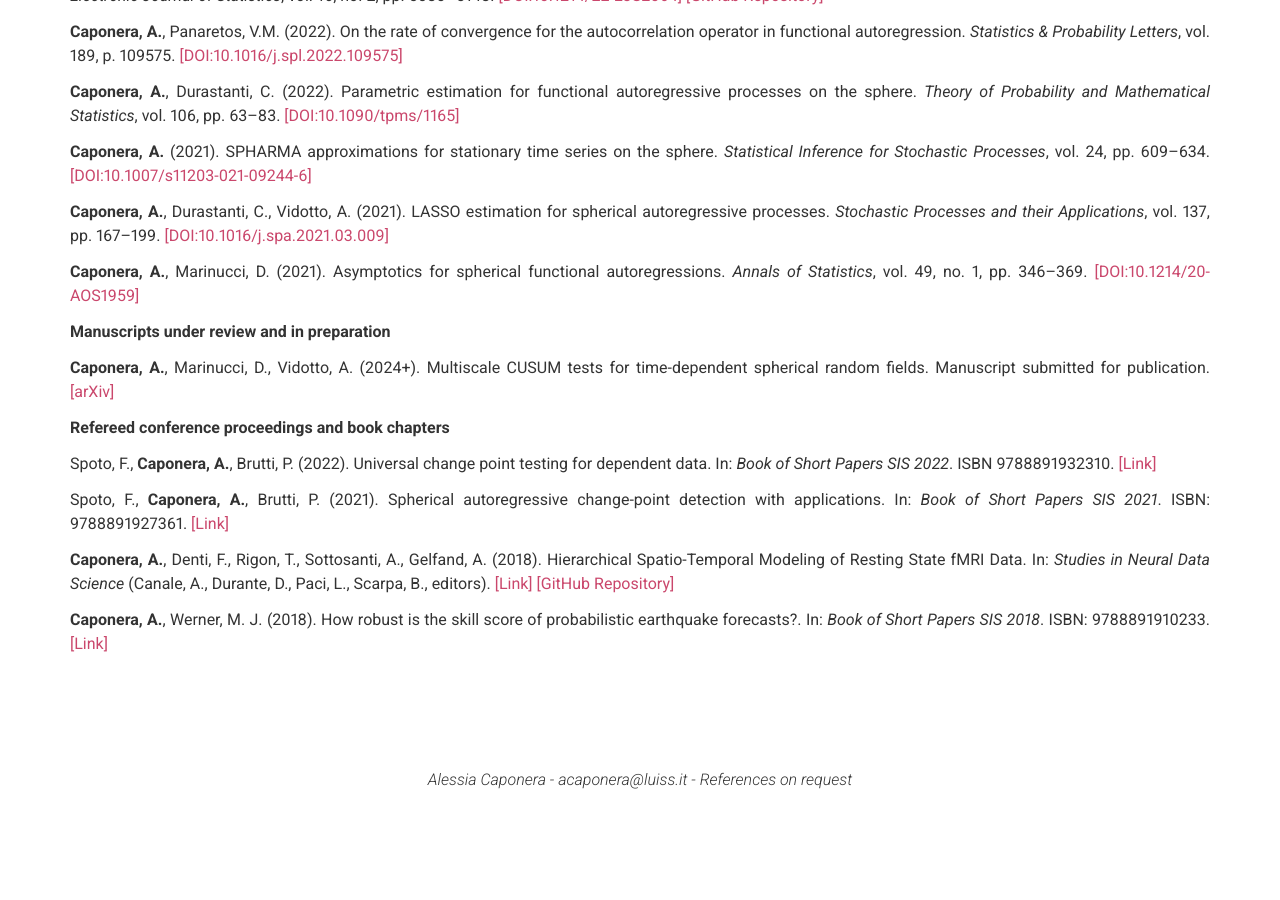
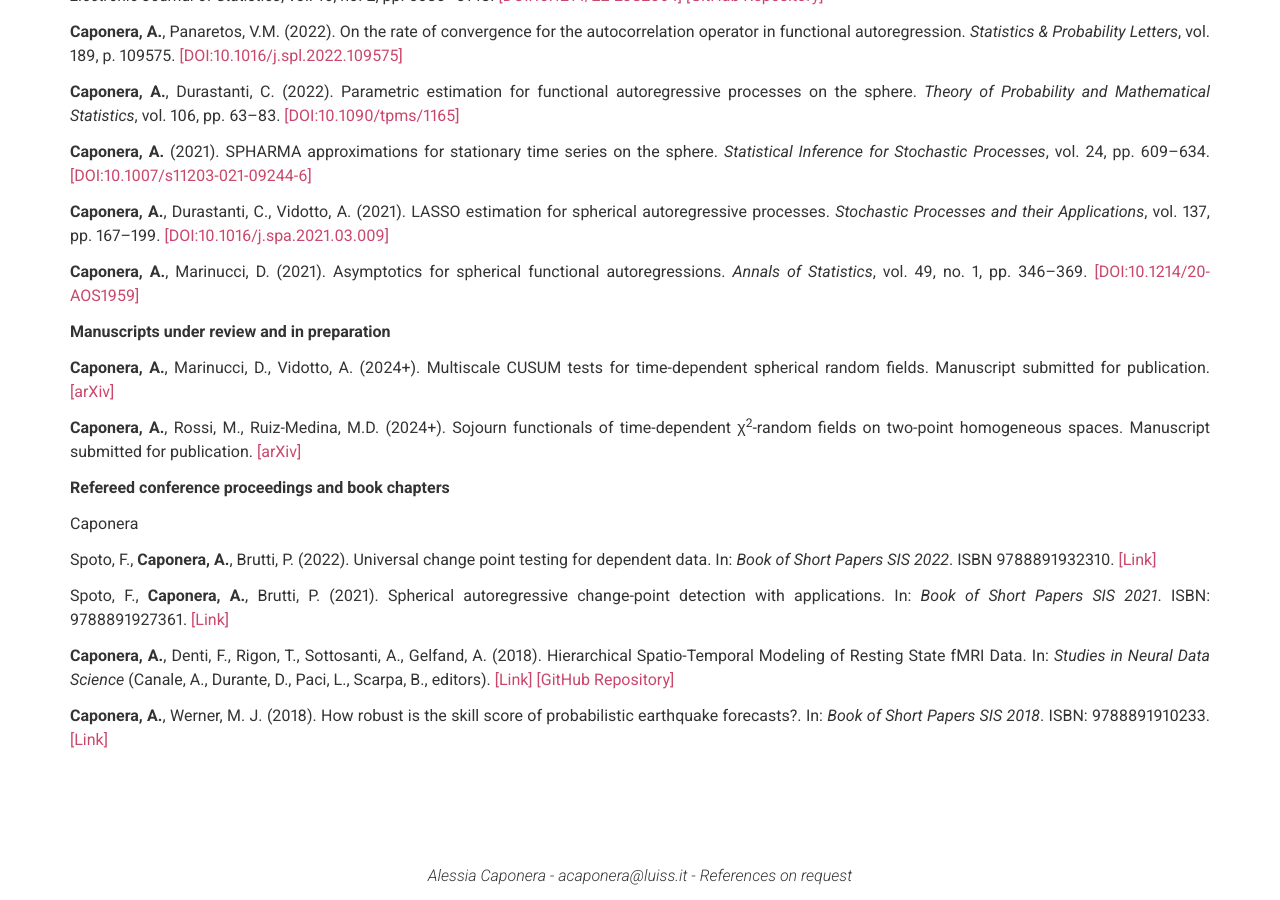
Before and after one commit to alessiacaponera/alessiacaponera.github.io, a Jekyll site: the page built from index.md, in a window 1280 px wide and 900 px high, scrolled down 3002 px. Built offline with Jekyll 4.4.1, drawn with Linux system fonts in a browser that asks for light colours; before the commit the page ends 3806 px from its top, so only the background shows below that.

Commit message:
Update _config.yml

```diff
--- a/_config.yml
+++ b/_config.yml
@@ -65,7 +65,11 @@ more_content: |
 
     **Caponera, A.**, Marinucci, D., Vidotto, A. (2024+). Multiscale CUSUM tests for time-dependent spherical random fields. Manuscript submitted for publication. [[arXiv]](https://arxiv.org/pdf/2305.01392.pdf)
 
+    **Caponera, A.**, Rossi, M., Ruiz-Medina, M.D. (2024+). Sojourn functionals of time-dependent χ<sup>2</sup>-random fields on two-point homogeneous spaces. Manuscript submitted for publication. [[arXiv]](https://arxiv.org/pdf/2403.17538.pdf)
+
     **Refereed conference proceedings and book chapters**
+
+    Caponera
 
     Spoto, F., **Caponera, A.**, Brutti, P. (2022). Universal change point testing for dependent data. In: *Book of Short Papers SIS 2022*. ISBN 9788891932310. [[Link]](https://it.pearson.com/content/dam/region-core/italy/pearson-italy/pdf/Docenti/Università/Sis-2022-4c-low.pdf)
 
```
